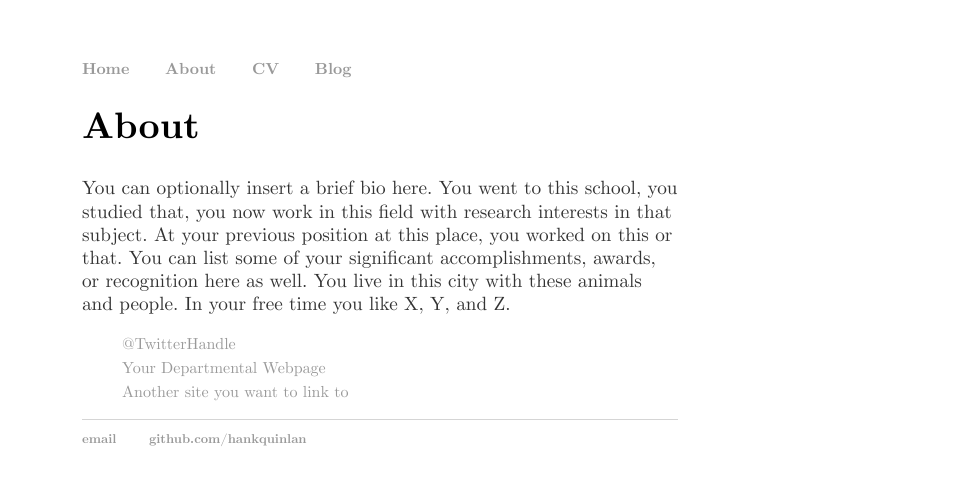
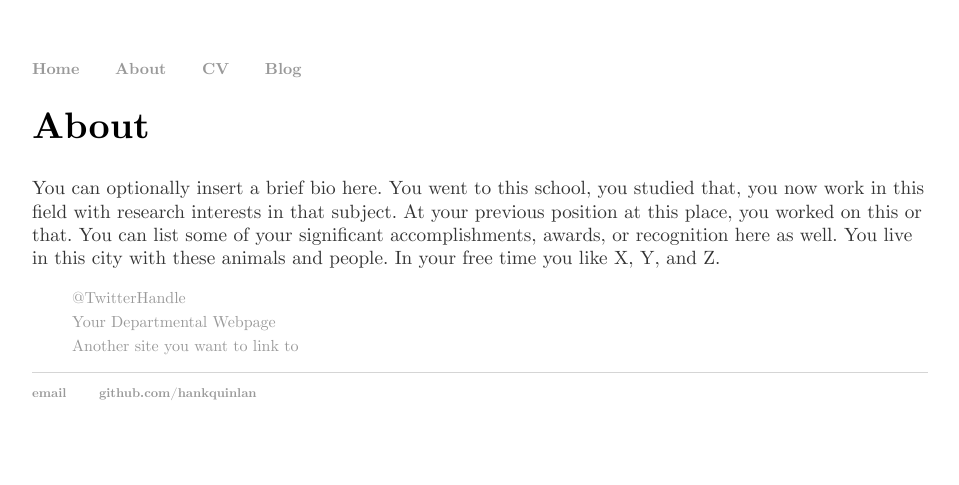
Before and after one commit to bigrube77/bigrube77.github.io, a Jekyll site: the page built from about/index.html, in a window 1280 px wide. Shown: the top 485 px of the page, without its empty margins (160-1119 px from the left). Built offline with Jekyll 4.4.1, drawn with Linux system fonts in a browser that asks for light colours.

Commit message:
Revert "fonts"
This reverts commit 22317231660b11260bbd460e9c4f59996240fb2d.

```diff
--- a/_layouts/default.html
+++ b/_layouts/default.html
@@ -4,16 +4,6 @@
     <title>{{ page.title }}</title>
 
     <link rel="stylesheet" type="text/css" href="/css/main.css">
-
-  <meta charset="UTF-8" /> <title>Andy Keenan</title> <!-- Computer
-Modern Serif--> <link rel="stylesheet"
-href="fonts/cmun-serif.css"></link>
-
-
-	<body>
-
-<DIV STYLE="margin-top: 34px; margin-left: 50px; margin-right: 250px;
-font-family: Computer Modern Serif;">
 
   </head>
 
```
